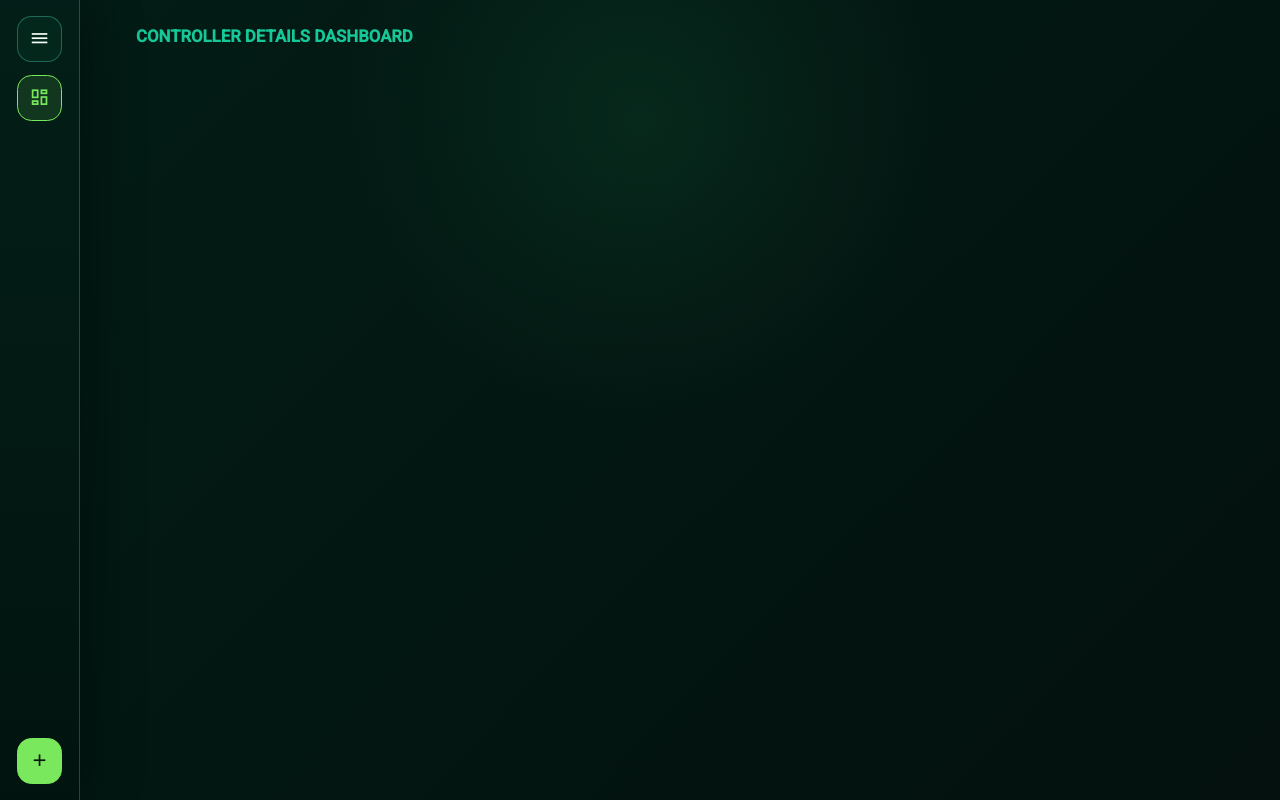
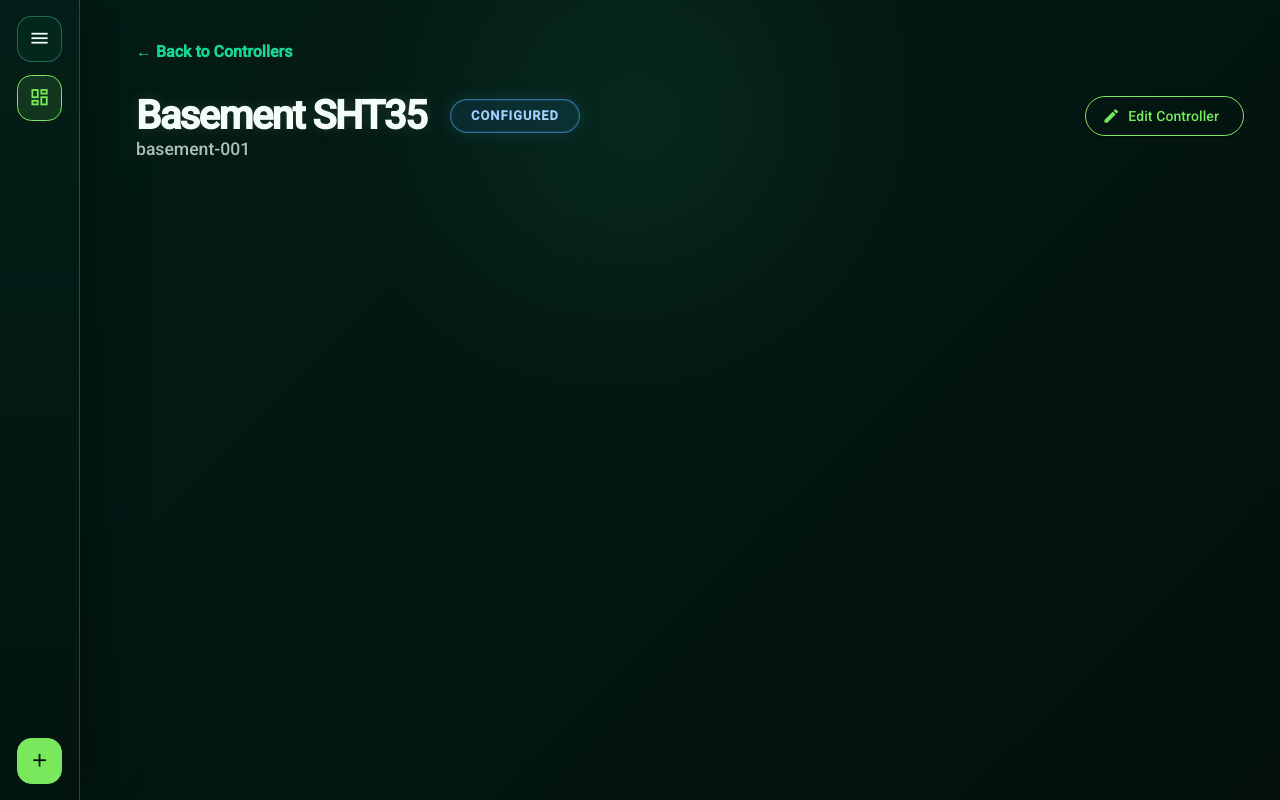
Before and after one commit to darrenrector91/Sensor.UI.V2, an Angular app: page /dashboard/controller/1 in a window 1280 px wide. Built offline with nearby package versions, Linux system fonts and the light colour scheme.

Commit message:
Add ControllerDetailsHeader component and update related templates and styles

```diff
--- /dev/null
+++ b/src/app/components/controller-details-header/controller-details-header.html
@@ -0,0 +1,31 @@
+<header class="controller-details__header">
+  <div class="container-fluid px-0">
+    <div class="row align-items-start">
+      <div class="col-12">
+        <button type="button" class="controller-details__back-button">← Back to Controllers</button>
+      </div>
+
+      <div class="col-12 col-lg-8">
+        <div class="controller-details__title-row">
+          <h1 class="controller-details__title">Basement SHT35</h1>
+
+          <span class="controller-details__status-badge"> Configured </span>
+        </div>
+
+        <p class="controller-details__subtitle">basement-001</p>
+      </div>
+
+      <div class="col-12 col-lg-4 d-flex justify-content-lg-end mt-4 mt-lg-0">
+        <button
+          mat-raised-button
+          type="button"
+          class="controller-details__edit-button"
+          title="Open Controller Editor"
+        >
+          <mat-icon>edit</mat-icon>
+          <span>Edit Controller</span>
+        </button>
+      </div>
+    </div>
+  </div>
+</header>
--- /dev/null
+++ b/src/app/components/controller-details-header/controller-details-header.scss
@@ -0,0 +1,79 @@
+.controller-details__header {
+  margin-bottom: 2rem;
+}
+
+.controller-details__back-button {
+  margin-bottom: 2rem;
+  padding: 0;
+  border: 0;
+  background: transparent;
+  color: #16d895;
+  font-size: 1rem;
+  font-weight: 700;
+  cursor: pointer;
+}
+
+.controller-details__title-row {
+  display: flex;
+  align-items: center;
+  gap: 1.5rem;
+  flex-wrap: wrap;
+}
+
+.controller-details__title {
+  margin: 0;
+  color: #f4fff7;
+  font-size: 2.5rem;
+  font-weight: 800;
+  letter-spacing: -0.04em;
+  line-height: 1;
+  text-shadow: 0 0 1rem rgba(255, 255, 255, 0.12);
+}
+
+.controller-details__subtitle {
+  margin: 0;
+  color: rgba(244, 255, 247, 0.72);
+  font-size: 1.1rem;
+  font-weight: 500;
+
+  span {
+    margin-inline: 0.5rem;
+    color: rgba(244, 255, 247, 0.55);
+  }
+}
+
+.controller-details__status-badge {
+  display: inline-flex;
+  align-items: center;
+  justify-content: center;
+  min-width: 8rem;
+  padding: 0.4rem 1.25rem;
+  border-radius: 999px;
+  border: 1px solid rgba(66, 153, 225, 0.65);
+  background: rgba(30, 85, 135, 0.24);
+  box-shadow:
+    inset 0 0 0 1px rgba(120, 190, 255, 0.12),
+    0 0 1.25rem rgba(66, 153, 225, 0.16);
+  color: #9fd0ff;
+  font-size: 0.8rem;
+  font-weight: 800;
+  letter-spacing: 0.08em;
+  text-transform: uppercase;
+}
+
+.controller-details__edit-button {
+  background-color: transparent !important;
+  border: 1px solid #78e85c !important;
+  color: #78e85c !important;
+  transition: background-color 180ms ease, border-color 180ms ease, color 180ms ease;
+
+  mat-icon {
+    margin-right: 0.5rem;
+  }
+}
+
+.controller-details__edit-button:hover {
+  background-color: #78e85c !important;
+  border-color: #ffffff !important;
+  color: #ffffff !important;
+}
--- a/src/app/layout/app-shell/app-shell.html
+++ b/src/app/layout/app-shell/app-shell.html
@@ -9,7 +9,7 @@
   <div class="dashboard-content">
     <div class="container-fluid py-4 px-4">
       <div class="row align-items-center mb-4">
-        <div class="col-12 d-flex align-items-center justify-content-between gap-3">
+        <div class="col-12">
           <div>
             <router-outlet></router-outlet>
           </div>
--- a/src/app/layout/app-shell/app-shell.scss
+++ b/src/app/layout/app-shell/app-shell.scss
@@ -9,6 +9,8 @@
   min-height: 100vh;
   padding-left: 6.25rem;
 }
+
+// rgb(140 38 85 / 78%) - fuschia(hover color)
 
 // Start Side menu
 
--- a/src/app/pages/controller-dashboard/controller-dashboard.html
+++ b/src/app/pages/controller-dashboard/controller-dashboard.html
@@ -1,5 +1,9 @@
 <div>
-  <div class="kicker">Environmental Controller Dashboard</div>
+  <div class="row">
+    <div class="col-12">
+      <div class="kicker">Environmental Controller Dashboard</div>
+    </div>
+  </div>
 </div>
 
 @if (isLoading()) {
--- a/src/app/pages/controller-details/controller-details.html
+++ b/src/app/pages/controller-details/controller-details.html
@@ -1,7 +1,35 @@
 <div class="container test-component">
-  <div class="row">
+  <div class="row mb-3">
     <div class="col-12">
-      <div class="kicker">Controller Details Dashboard</div>
+      <!-- <div class="kicker">Controller Details Dashboard</div> -->
     </div>
   </div>
+
+  @if (isLoading()) {
+    <div class="row mb-3">
+      <div class="col-12">
+        <div class="dashboard-status">
+          <span>Loading dashboard...</span>
+        </div>
+      </div>
+    </div>
+  }
+
+  @if (errorMessage()) {
+    <div class="row mb-3">
+      <div class="col-12">
+        <div class="dashboard-error">
+          {{ errorMessage() }}
+        </div>
+      </div>
+    </div>
+  }
+
+  @if (!isLoading() && !errorMessage()) {
+    <div class="row">
+      <div class="col-12">
+        <app-controller-details-header></app-controller-details-header>
+      </div>
+    </div>
+  }
 </div>
--- a/src/app/pages/controller-details/controller-details.ts
+++ b/src/app/pages/controller-details/controller-details.ts
@@ -1,10 +1,11 @@
 import { CommonModule } from '@angular/common';
 import { Component, OnInit, signal } from '@angular/core';
+import { ControllerDetailsHeader } from '../../components/controller-details-header/controller-details-header';
 
 @Component({
   selector: 'app-controller-details',
   standalone: true,
-  imports: [CommonModule],
+  imports: [CommonModule, ControllerDetailsHeader],
   templateUrl: './controller-details.html',
   styleUrls: ['./controller-details.scss'],
 })
--- a/src/styles.scss
+++ b/src/styles.scss
@@ -86,3 +86,11 @@ body {
   background: rgba(0, 0, 0, 0.62);
   backdrop-filter: blur(4px);
 }
+
+.material-symbols-outlined {
+  font-variation-settings:
+    'FILL' 0,
+    'wght' 400,
+    'GRAD' 0,
+    'opsz' 24;
+}
```
Also changed, not shown: src/app/components/controller-details-header/controller-details-header.ts (added, +11 -0 lines), 1 other file (tests, documents, lock files or other folders).
